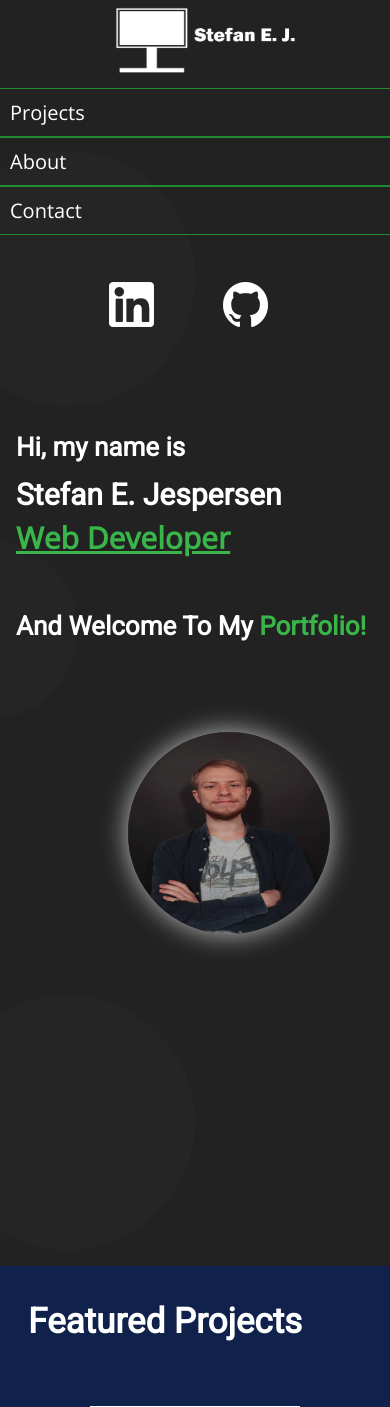
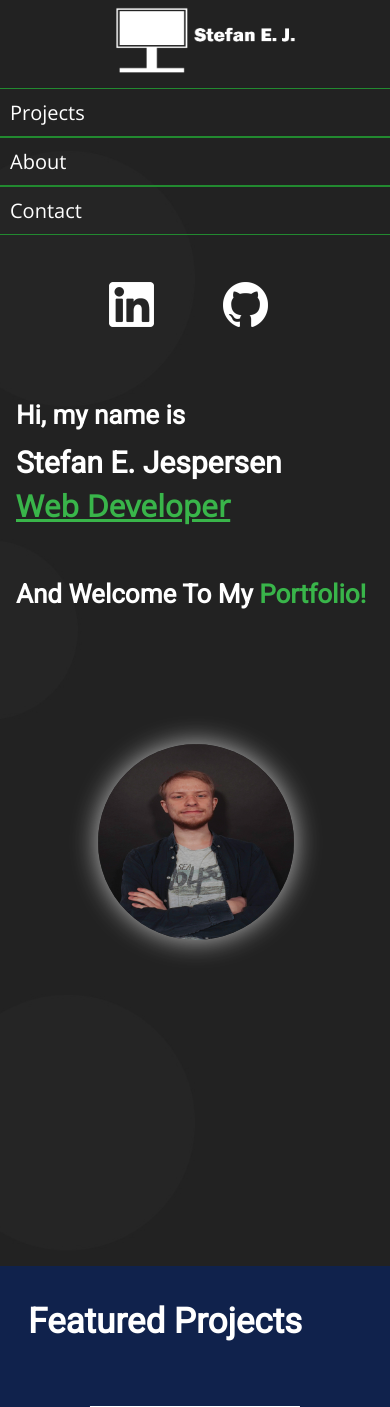
Before and after one commit to sej3686/vue-portfolio, a Vue app: page / in a window 390 px wide. Shown: the top 1407 px of the page. Built offline with nearby package versions, Linux system fonts and the light colour scheme.

Commit message:
just another update yet again

```diff
--- a/src/assets/sass/responsive.scss
+++ b/src/assets/sass/responsive.scss
@@ -494,7 +494,7 @@ $darkGreenColor: #228A30;
                 .header-div-right-imagebox {
 
                     .header-div-right-img {
-                        width: 90% !important;
+                        width: 90%;
                     }
                 }
             }
@@ -628,7 +628,6 @@ $darkGreenColor: #228A30;
                 .header-div-right-imagebox {
 
                     .header-div-right-img {
-                        width: 90% !important;
                     }
                 }
             }
@@ -839,27 +838,25 @@ $darkGreenColor: #228A30;
         } // Nav
 
         .header-box-wrapper {
+            align-items: center;
             flex-direction: column;
             margin-top: 10em;
 
             .header-div-left {
                 margin-top: 0 !important;
-                height: 10vh !important;
+                height: 36vh !important;
                 width: 100% !important;
 
                 .header-div-left-textbox {
                     padding: 0 !important;
                     margin-left: 1em !important;
-                    margin-top: 2em;
+                    margin-top: em;
                     width: 95% !important;
                 }
             }
 
             .header-div-right {
-                height: 34vh !important;
-                margin-top: 13em !important;
-                padding-left: 8em;
-                width: 60% !important;
+                margin: 0 !important;
 
                 .header-div-right-imagebox {
 
@@ -1085,6 +1082,20 @@ $darkGreenColor: #228A30;
                     }
                 }
             }
+        } //Nav
+
+        .header-box-wrapper {
+
+            .header-div-right {
+
+                .header-div-right-imagebox {
+                    // height: 40vh !important;
+
+                    .header-div-right-img {
+                        width: 120% !important;
+                    }
+                }
+            }
         }
     }
 
```
